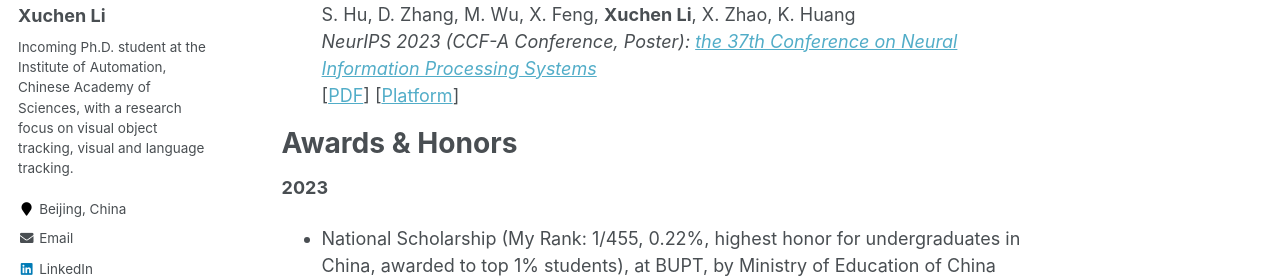
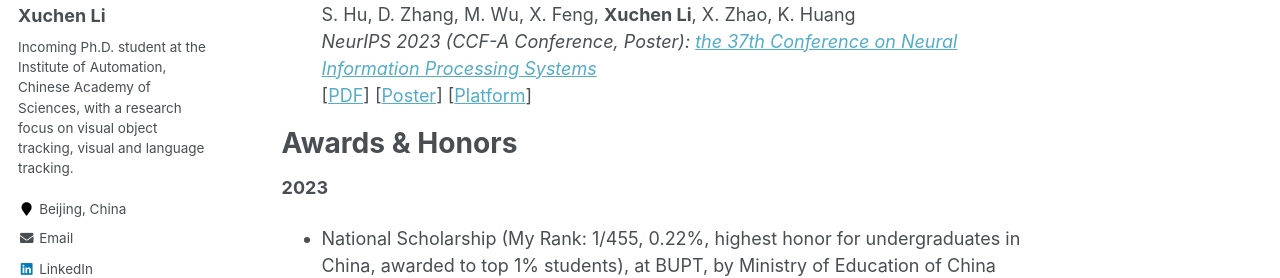
Before and after one commit to Xuchen-Li/Xuchen-Li.github.io, a Jekyll site: the page built from _pages/about.md, in a window 1280 px wide and 900 px high, scrolled down 1368 px. Shown: the part 175-453 px from the top of the window. Built offline with Jekyll 4.4.1, drawn with Linux system fonts in a browser that asks for light colours.

Commit message:
Update about.md

```diff
--- a/_pages/about.md
+++ b/_pages/about.md
@@ -51,6 +51,7 @@ Publications
   S. Hu, D. Zhang, M. Wu, X. Feng, **Xuchen Li**, X. Zhao, K. Huang<br>
   *NeurIPS 2023 (CCF-A Conference, Poster): [the 37th Conference on Neural Information Processing Systems](https://neurips.cc/Conferences/2023)*<br>
   [[PDF](https://xuchen-li.github.io/files/MGIT.pdf)]
+  [[Poster](https://xuchen-li.github.io/files/MGIT-poster.pdf)]
   [[Platform](http://videocube.aitestunion.com/)]
 
 
```
